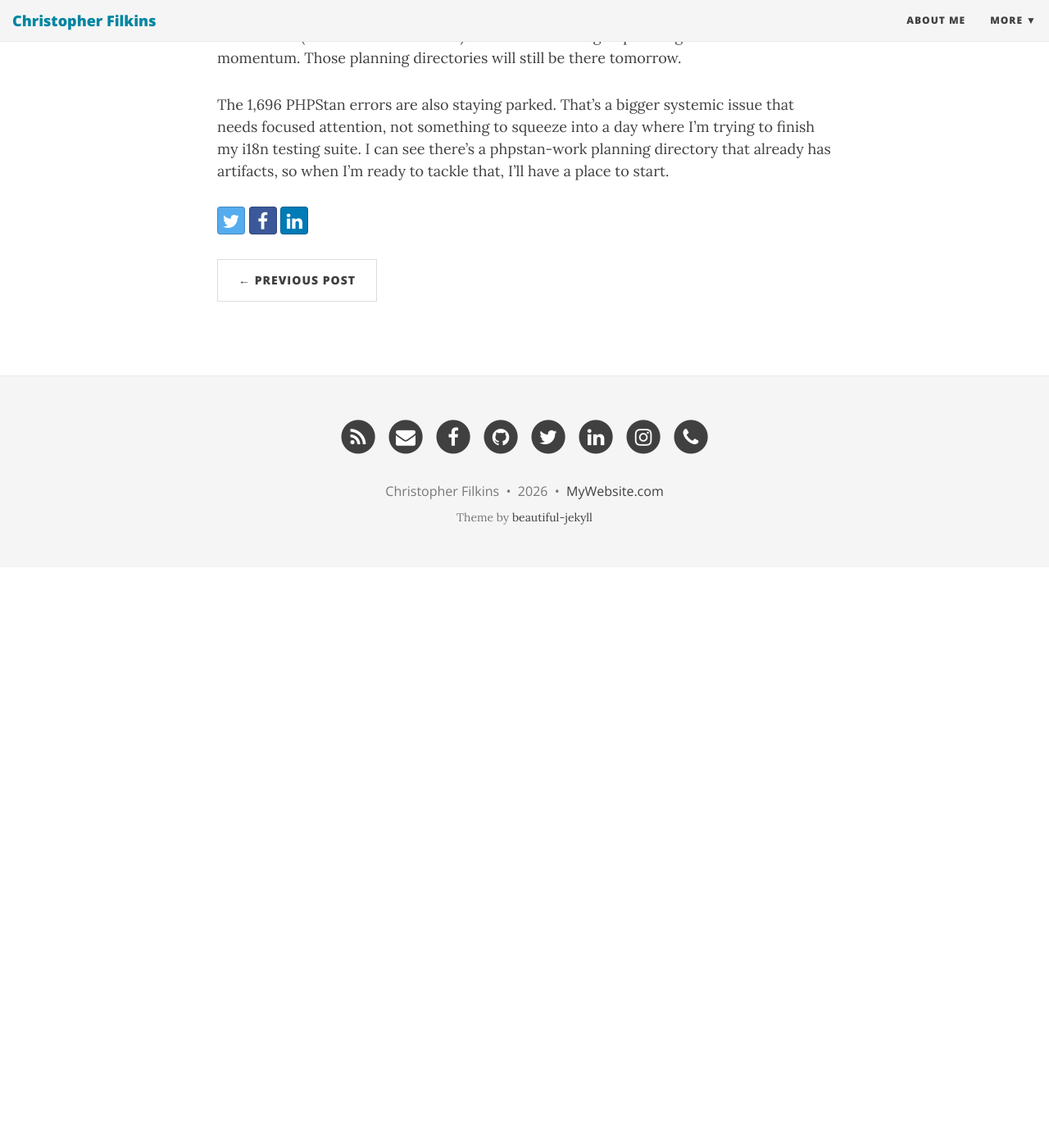
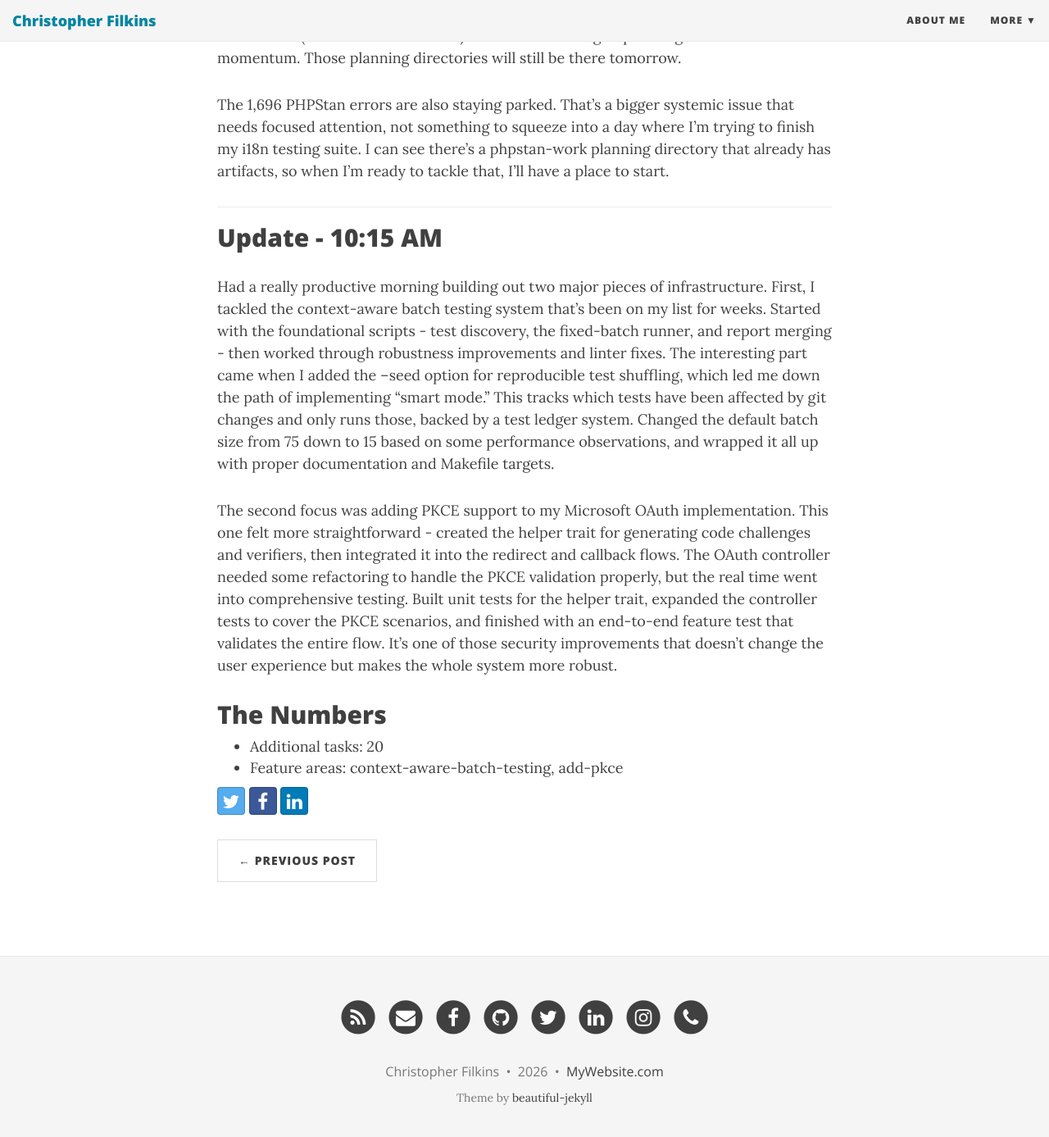
Before and after one commit to filchyboy/filchyboy.github.io, a Jekyll site: the page built from _posts/2026-01-18-todays-plan.md, in a window 1280 px wide and 1400 px high, scrolled down 1740 px. Shown: the top 1387 px of the window at 82% size. Built offline with Jekyll 4.4.1, drawn with Linux system fonts in a browser that asks for light colours; nearby versions of some CDN libraries; before the commit the page ends 2432 px from its top, so only the background shows below that.

Commit message:
Update build-in-public update: Context Aware Batch Testing

```diff
--- a/_posts/2026-01-18-todays-plan.md
+++ b/_posts/2026-01-18-todays-plan.md
@@ -36,3 +36,20 @@ I'm at 57% compliance with 3,092 violations - mostly inputWithoutId (1,792) and
 I've got a huge planning pipeline - 26 different feature sets that need either research or implementation plans. I'm deliberately not touching any of those today because my behavioral signals are crystal clear: I'm deep in internationalization work with massive momentum (108 commits this week). Context-switching to planning work would kill that momentum. Those planning directories will still be there tomorrow.
 
 The 1,696 PHPStan errors are also staying parked. That's a bigger systemic issue that needs focused attention, not something to squeeze into a day where I'm trying to finish my i18n testing suite. I can see there's a phpstan-work planning directory that already has artifacts, so when I'm ready to tackle that, I'll have a place to start.
+
+---
+
+## Update - 10:15 AM
+
+Had a really productive morning building out two major pieces of infrastructure. First, I tackled the context-aware batch testing system that's been on my list for weeks. Started with the foundational scripts - test discovery, the fixed-batch runner, and report merging - then worked through robustness improvements and linter fixes. The interesting part came when I added the --seed option for reproducible test shuffling, which led me down the path of implementing "smart mode." This tracks which tests have been affected by git changes and only runs those, backed by a test ledger system. Changed the default batch size from 75 down to 15 based on some performance observations, and wrapped it all up with proper documentation and Makefile targets.
+
+The second focus was adding PKCE support to my Microsoft OAuth implementation. This one felt more straightforward - created the helper trait for generating code challenges and verifiers, then integrated it into the redirect and callback flows. The OAuth controller needed some refactoring to handle the PKCE validation properly, but the real time went into comprehensive testing. Built unit tests for the helper trait, expanded the controller tests to cover the PKCE scenarios, and finished with an end-to-end feature test that validates the entire flow. It's one of those security improvements that doesn't change the user experience but makes the whole system more robust.
+
+## The Numbers
+- Additional tasks: 20
+- Feature areas: context-aware-batch-testing, add-pkce
+<!-- Generated by dev-tracker publish_to_jekyll.py (AI mode) -->
+<!-- accomplished-date: 2026-01-18 -->
+<!-- unit-ids: batch-testing-discovery,batch-testing-runner,batch-testing-merge,batch-testing-robustness,batch-testing-linter,batch-testing-seed,batch-testing-docs,smart-mode-ledger,smart-mode-changes,smart-mode-integration,smart-mode-makefile,batch-size-change,smart-mode-docs,add-pkce-normalize-controller-todo-format,add-pkce-create-pkce-helper-trait,add-pkce-add-pkce-challenge-to-redirect,add-pkce-verify-code-verifier-on-callback,add-pkce-pkce-helper-unit-tests,add-pkce-controller-pkce-unit-tests,add-pkce-integration-pkce-flow-test -->
+
+<!-- unit-ids: add-pkce-add-pkce-challenge-to-redirect,add-pkce-controller-pkce-unit-tests,add-pkce-create-pkce-helper-trait,add-pkce-integration-pkce-flow-test,add-pkce-normalize-controller-todo-format,add-pkce-pkce-helper-unit-tests,add-pkce-verify-code-verifier-on-callback,batch-size-change,batch-testing-discovery,batch-testing-docs,batch-testing-linter,batch-testing-merge,batch-testing-robustness,batch-testing-runner,batch-testing-seed,smart-mode-changes,smart-mode-docs,smart-mode-integration,smart-mode-ledger,smart-mode-makefile -->
```
